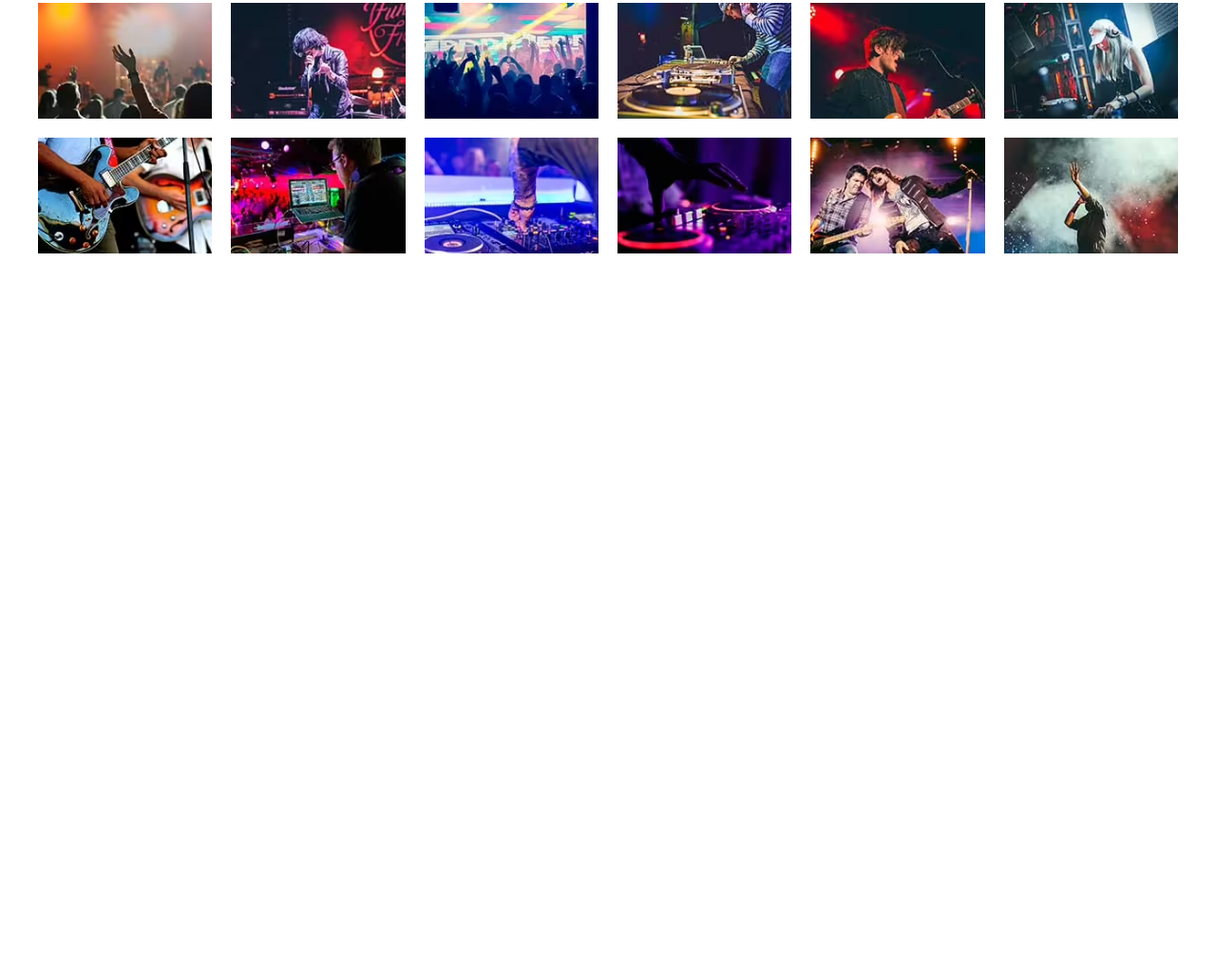
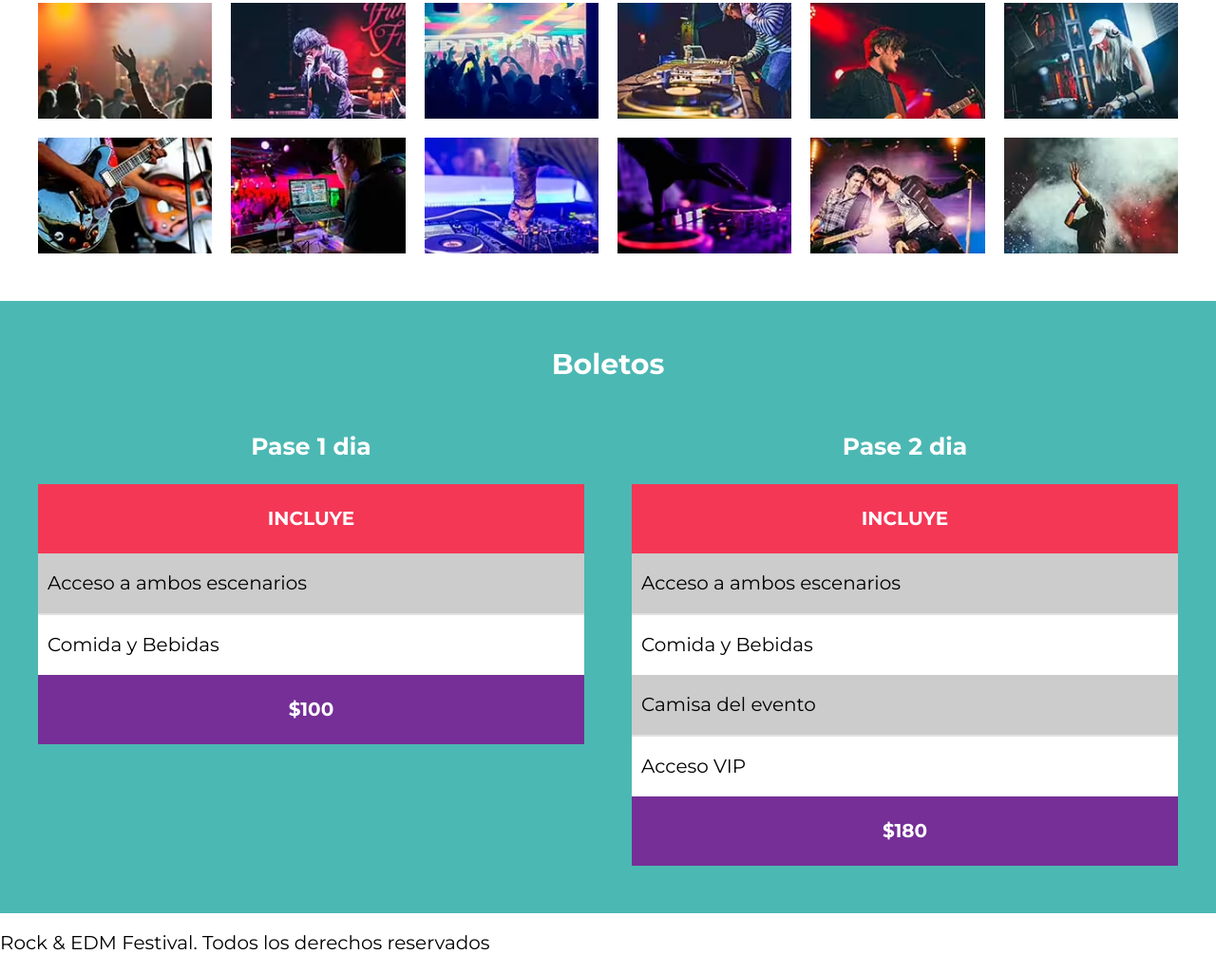
Before and after one commit to Rosalioalfre2/DesarrolloWeb06_FestivalDeMusica, a website: page index.html in a window 1280 px wide. Shown: the part 2948-3973 px from the top of the page at 95% size. Before the commit the page ends 3265 px from the top, so only its background shows below. Drawn offline with Linux system fonts and the light colour scheme.

Commit message:
Boletos finalizado

```diff
--- a/index.html
+++ b/index.html
@@ -198,6 +198,55 @@
         <ul class="galeria-imagenes"></ul>
     </section>
 
+    <section class="boletos bg-verde">
+        <h3>Boletos</h3>
+
+        <div class="contenedor contenedor-boletos">
+            <div class="pase basico">
+                <p class="nombre-pase">Pase 1 dia</p>
+
+                <header class="pase-header">
+                    <p>Incluye</p>
+                </header>
+
+                <div class="pase-body">
+                    <ul class="incluido-por-boleto">
+                        <li>Acceso a ambos escenarios</li>
+                        <li>Comida y Bebidas</li>
+                    </ul>
+                </div>
+
+                <footer class="pase-footer">
+                    <p>$100</p>
+                </footer>
+            </div>
+
+            <div class="pase premium">
+                <p class="nombre-pase">Pase 2 dia</p>
+
+                <header class="pase-header">
+                    <p>Incluye</p>
+                </header>
+
+                <div class="pase-body">
+                    <ul class="incluido-por-boleto">
+                        <li>Acceso a ambos escenarios</li>
+                        <li>Comida y Bebidas</li>
+                        <li>Camisa del evento</li>
+                        <li>Acceso VIP</li>
+                    </ul>
+                </div>
+
+                <footer class="pase-footer">
+                    <p>$180</p>
+                </footer>
+            </div>
+        </div>
+    </section>
+
+    <footer class="site-footer">
+        <p>Rock & EDM Festival. Todos los derechos reservados</p>
+    </footer>
 
     <script src="build/js/app.js"></script>
 </body>
--- a/src/scss/base/_utilidades.scss
+++ b/src/scss/base/_utilidades.scss
@@ -8,3 +8,15 @@
 .bg-verde{
     background-color: v.$verde;
 }
+
+.bg-rosa{
+    background-color: v.$rosa;
+}
+
+.bg-morado{
+    background-color: v.$morado;
+}
+
+.bg-blanco{
+    background-color: v.$blanco;
+}
--- a/src/scss/base/_variables.scss
+++ b/src/scss/base/_variables.scss
@@ -10,6 +10,7 @@ $morado: #752F97;
 $negro: #000;
 $blanco: #FFF;
 $gris: rgba(255, 255, 255, 0.9);
+$gris-claro: #E1E1E1;
 
 //Tamaños de los media Queries
 $telefono: 480px;
--- /dev/null
+++ b/src/scss/layout/_boletos.scss
@@ -0,0 +1,67 @@
+@use 'base/variables' as v;
+@use 'base/mixins' as m;
+
+.boletos{
+    padding: 5rem 0;
+
+    h3{
+        text-align: center;
+        color: v.$blanco;
+        margin-bottom: 3rem;
+    }
+}
+
+.contenedor-boletos{
+    @include m.tablet{
+        @include m.grid(2, 5rem);
+    }
+}
+
+.pase{
+
+    .nombre-pase{
+        text-align: center;
+        font-size: 2.5rem;
+        font-weight: 700;
+        color: v.$blanco;
+    }
+
+    &-header{
+        background-color: v.$rosa;
+    }
+
+    &-body{
+        background-color: v.$blanco;
+        padding: 0;
+
+        .incluido-por-boleto{
+            @include m.resetearLista;
+
+            li:nth-child(odd){
+                background-color: darken($color: v.$blanco, $amount: 20%);
+                border-bottom: solid 2px v.$gris-claro;
+            }
+
+            li{
+                font-size: 2rem;
+                padding: 2rem 1rem;
+            }
+        }
+    }
+
+    &-footer{
+        background-color: v.$morado;
+    }
+
+    &-header,
+    &-footer{
+        padding: 0.5rem;
+        p{
+            text-align: center;
+            color: v.$blanco;
+            font-weight: 700;
+            text-transform: uppercase;
+        }
+    }
+
+}
```
Also changed, not shown: build/css/app.css.
